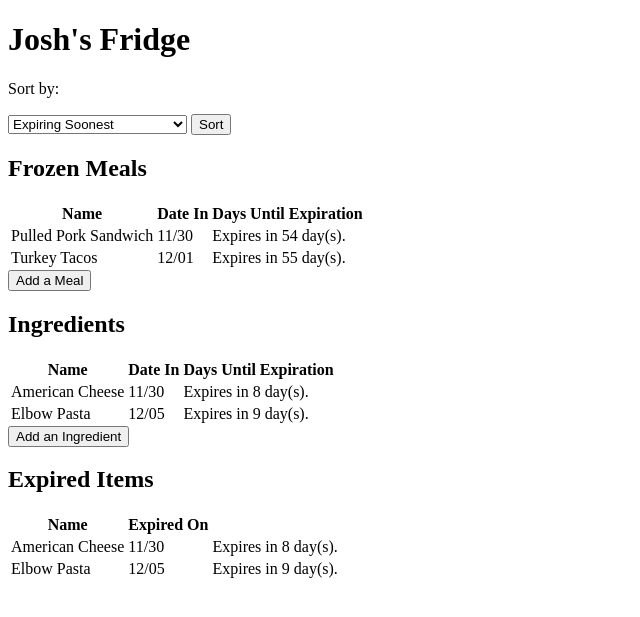
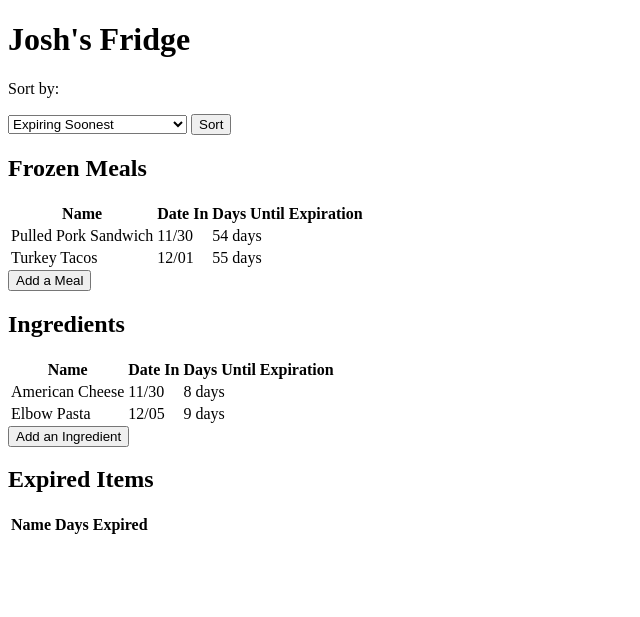
Before and after one commit to lierica/fridgey, a Rails app: page /fridges/1 in a window 1280 px wide. Shown: the top 617 px of the page, without its empty margins (0-640 px from the left). Run offline with Rails 7, Linux system fonts and the light colour scheme; data comes from the database, SQL or seed files in the repository; lists and menus that the app fills with data are empty.

Commit message:
fixed days

```diff
--- a/app/controllers/fridges_controller.rb
+++ b/app/controllers/fridges_controller.rb
@@ -14,6 +14,8 @@ class FridgesController < ApplicationController
 		@fridge = Fridge.find(params[:id])
 		@fridge_ingredients = @fridge.sort_fridge_ingredients(params[:sort])
 		@frozen_servings = @fridge.sort_frozen_servings(params[:sort])
+		@expired_frozen_servings = []
+		@expired_fridge_ingredients = []
 	end
 
 	private
--- a/app/models/fridge.rb
+++ b/app/models/fridge.rb
@@ -3,20 +3,6 @@ class Fridge < ApplicationRecord
 	has_many :ingredients, through: :fridge_ingredients
 	has_many :frozen_servings
 	has_many :recipes, through: :frozen_servings
-
-	def expired_fridge_ingredients
-
-	end
-
-	def good_fridge_ingredients
-	end
-
-	def expired_frozen_servings
-	end
-
-	def good_frozen_servings
-
-	end
 
 	def sort_fridge_ingredients(sort_method)
 		if sort_method.nil? || sort_method == "DATE ASC"
--- a/app/models/fridge_ingredient.rb
+++ b/app/models/fridge_ingredient.rb
@@ -15,10 +15,16 @@ class FridgeIngredient < ApplicationRecord
     if self.days_until_expiration == 0
       "Expires today."
     elsif self.days_until_expiration > 0
-      "Expires in #{self.days_until_expiration} day(s)."
+        "#{self.days_until_expiration} days"
+    elsif self.days_until_expiration == 1
+        "#{self.days_until_expiration} day"
     else
-      @days_since = self.days_until_expiration * -1
-      "Expired #{@days_since} day(s) ago."
+        @days_since = self.days_until_expiration * -1
+        if @days_since == 1
+          "#{@days_since} day"
+        else
+          "#{@days_since} days"
+        end
     end
   end
 
--- a/app/models/frozen_serving.rb
+++ b/app/models/frozen_serving.rb
@@ -16,10 +16,16 @@ class FrozenServing < ApplicationRecord
     if self.days_until_expiration == 0
       "Expires today."
     elsif self.days_until_expiration > 0
-      "Expires in #{self.days_until_expiration} day(s)."
+        "#{self.days_until_expiration} days"
+    elsif self.days_until_expiration == 1
+        "#{self.days_until_expiration} day"
     else
       @days_since = self.days_until_expiration * -1
-      "Expired #{@days_since} day(s) ago."
+      if @days_since == 1
+        "#{@days_since} day"
+      else
+        "#{@days_since} days"
+      end
     end
   end
 
--- a/app/views/fridges/show.html.erb
+++ b/app/views/fridges/show.html.erb
@@ -13,12 +13,16 @@
     <th>Days Until Expiration</th>
   </tr>
 		<% @frozen_servings.each do |meal| %>
+			<% if meal.days_until_expiration < 0 %>
+			<% @expired_frozen_servings << meal %>
+			<% else %>
 	<tr>
     <td><%= meal.recipe.name %></td>
     <td><%= meal.date_in.strftime("%m/%d") %></td>
     <td><%= meal.expiration_message %></td>
 	</tr>
 		<% end %>
+	<% end %>
 </table>
 	 <%= button_to "Add a Meal", new_fridge_frozen_serving_path(@fridge), method: :get %>
 
@@ -30,12 +34,16 @@
     <th>Days Until Expiration</th>
   </tr>
 		<% @fridge_ingredients.each do |ingredient| %>
+		<% if ingredient.days_until_expiration < 0 %>
+		<% @expired_fridge_ingredients << ingredient %>
+		<% else %>
 	<tr>
     <td><%= ingredient.ingredient.name %></td>
     <td><%= ingredient.date_in.strftime("%m/%d") %></td>
     <td><%= ingredient.expiration_message %></td>
 	</tr>
 		<% end %>
+	<% end %>
 </table>
 	<%= button_to "Add an Ingredient", new_fridge_fridge_ingredient_path(@fridge), method: :get %>
 
@@ -43,12 +51,17 @@
 <table>
 <tr>
 	<th>Name</th>
-	<th>Expired On</th>
+	<th>Days Expired</th>
 </tr>
-	<% @fridge_ingredients.each do |ingredient| %>
+	<% @expired_frozen_servings.each do |meal| %>
+<tr>
+	<td><%= meal.recipe.name %></td>
+	<td><%= meal.expiration_message %></td>
+</tr>
+	<% end %>
+	<% @expired_fridge_ingredients.each do |ingredient| %>
 <tr>
 	<td><%= ingredient.ingredient.name %></td>
-	<td><%= ingredient.date_in.strftime("%m/%d") %></td>
 	<td><%= ingredient.expiration_message %></td>
 </tr>
 	<% end %>
```
